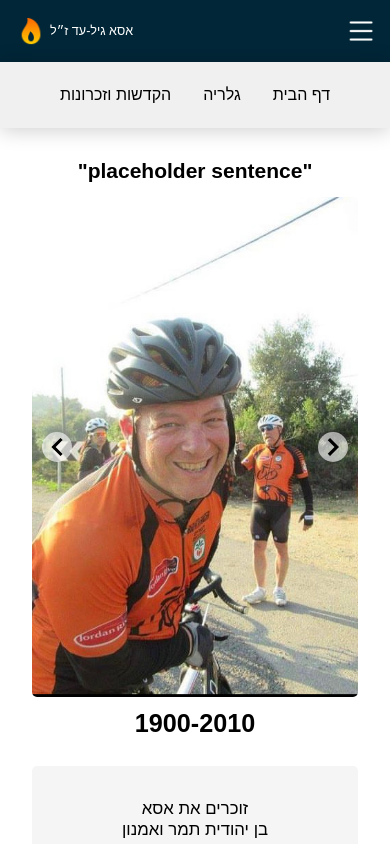
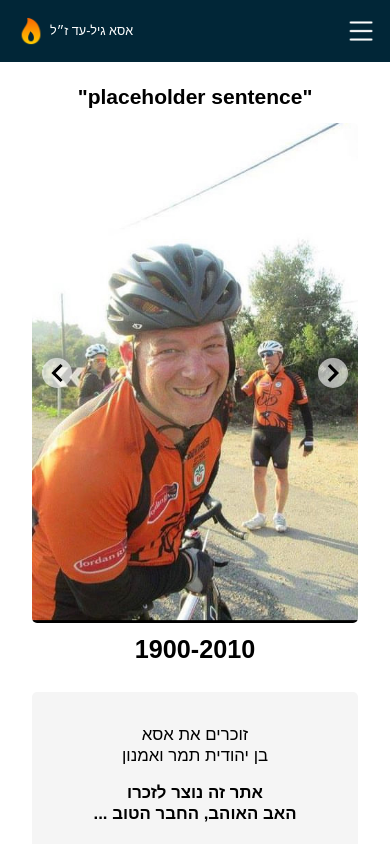
Before and after one commit to Idan-sh/Asa-Memorial, a React (Vite) app in the folder frontend/: page / in a window 390 px wide. Shown: the top 844 px of the page. Built offline with nearby package versions, Linux system fonts and the light colour scheme; a web font is replaced by a local one.

Commit message:
Added screen size context that checks when the screen is of a mobile device. Now the menu bar will be shown only on non-mobile devices.

```diff
--- a/frontend/src/assets/styles/pages/content-page/_ContentPage.scss
+++ b/frontend/src/assets/styles/pages/content-page/_ContentPage.scss
@@ -9,7 +9,7 @@
   flex-direction: column;
   background-color: $mainBgColor;
   color: $mainFontColor;
-  margin-top: 2rem;
+  margin-top: 1.5rem;
   align-items: center;
   margin-inline: 10rem;
 
--- a/frontend/src/cmps/header/Header.tsx
+++ b/frontend/src/cmps/header/Header.tsx
@@ -1,24 +1,11 @@
 import { useNavigate } from 'react-router-dom';
 import flameIcon from '/icons/flame-icon.png';
 import menuIcon from '/icons/menu-bar.png';
-import { useEffect, useState } from 'react';
+import { useScreenSize } from '../../context/ScreenSizeProvider';
 
 export default function Header() {
   const navigate = useNavigate();
-  const [isMobile, setIsMobile] = useState(window.innerWidth <= 768);
-
-  useEffect(() => {
-    const handleResize = () => {
-      setIsMobile(window.innerWidth <= 768); // Update isMobile when the window is resized
-    };
-
-    window.addEventListener('resize', handleResize);
-
-    // Clean up the event listener on component unmount
-    return () => {
-      window.removeEventListener('resize', handleResize);
-    };
-  }, []);
+  const { isMobile } = useScreenSize();
 
   return (
     <div className="header-container">
--- a/frontend/src/cmps/memories/MemoryItem.tsx
+++ b/frontend/src/cmps/memories/MemoryItem.tsx
@@ -1,4 +1,4 @@
-import flameIcon from '/imgs/flame-icon.png';
+import flameIcon from '/icons/flame-icon.png';
 
 export default function MemoryItem() {
   return (
--- a/frontend/src/cmps/menu/Menu.tsx
+++ b/frontend/src/cmps/menu/Menu.tsx
@@ -6,6 +6,7 @@ export default function Menu() {
   const goToMainPage = () => navigate('/');
   const goToGaleryPage = () => navigate('/gallery');
   const goToMemoriesPage = () => navigate('/memories');
+
   return (
     <div className="menu-container">
       <h3 onClick={goToMainPage}>דף הבית</h3>
--- /dev/null
+++ b/frontend/src/context/ScreenSizeProvider.tsx
@@ -0,0 +1,55 @@
+import {
+  createContext,
+  useState,
+  useEffect,
+  useContext,
+  ReactNode,
+} from 'react';
+
+// Define the shape of the context value
+interface ScreenSizeContextType {
+  isMobile: boolean;
+}
+
+// Create the context, initializing with `undefined`
+const ScreenSizeContext = createContext<ScreenSizeContextType | undefined>(
+  undefined
+);
+
+interface ScreenSizeProviderProps {
+  children: ReactNode;
+}
+
+// Provider component
+export const ScreenSizeProvider = ({ children }: ScreenSizeProviderProps) => {
+  const [isMobile, setIsMobile] = useState(window.innerWidth <= 768);
+
+  useEffect(() => {
+    const handleResize = () => {
+      setIsMobile(window.innerWidth <= 768);
+    };
+
+    window.addEventListener('resize', handleResize);
+
+    return () => {
+      window.removeEventListener('resize', handleResize);
+    };
+  }, []);
+
+  return (
+    <ScreenSizeContext.Provider value={{ isMobile }}>
+      {children}
+    </ScreenSizeContext.Provider>
+  );
+};
+
+// Custom hook for accessing screen size context
+export const useScreenSize = () => {
+  const context = useContext(ScreenSizeContext);
+
+  if (!context) {
+    throw new Error('useScreenSize must be used within a ScreenSizeProvider');
+  }
+
+  return context;
+};
--- a/frontend/src/main.tsx
+++ b/frontend/src/main.tsx
@@ -1,9 +1,12 @@
 import { StrictMode } from 'react';
 import { createRoot } from 'react-dom/client';
 import App from './App.tsx';
+import { ScreenSizeProvider } from './context/ScreenSizeProvider.tsx';
 
 createRoot(document.getElementById('root')!).render(
   <StrictMode>
-    <App />
+    <ScreenSizeProvider>
+      <App />
+    </ScreenSizeProvider>
   </StrictMode>
 );
--- a/frontend/src/pages/ContentPage.tsx
+++ b/frontend/src/pages/ContentPage.tsx
@@ -4,15 +4,18 @@ import Footer from '../cmps/footer/Footer';
 import Menu from '../cmps/menu/Menu';
 import Gallery from '../cmps/gallery/Gallery';
 import Memories from '../cmps/memories/Memories';
+import { useScreenSize } from '../context/ScreenSizeProvider';
 
 interface ContentPageProps {
   content: 'main' | 'gallery' | 'memories';
 }
 export default function ContentPage({ content }: ContentPageProps) {
+  const { isMobile } = useScreenSize();
+
   return (
     <div className="content-page-container">
       <Header />
-      <Menu />
+      {!isMobile && <Menu />}
       <div className="content-container">
         {content === 'main' && <MainContent />}
         {content === 'gallery' && <Gallery />}
```
